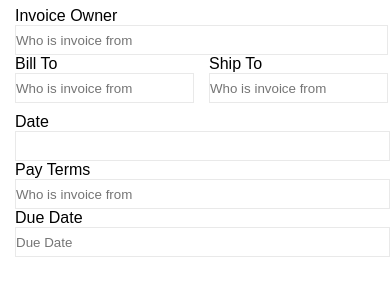
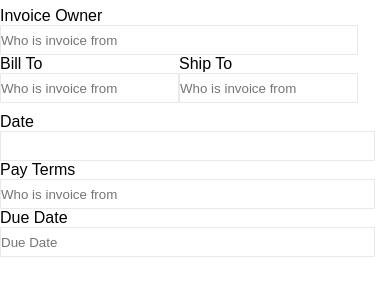
Before and after one commit to Oruikor/Tesk, a plain HTML site: page index.html in a window 390 px wide. Shown: the part 170-466 px from the top of the page. Drawn offline with Linux system fonts and the light colour scheme.

Commit message:
Update sty.css

```diff
--- a/sty.css
+++ b/sty.css
@@ -186,7 +186,7 @@ input{
 }
 .innermain{
     display: block;
-    margin-left: 15px;
+    margin-left: 0px;
 }
 .containe .main{
     display: block;
@@ -215,7 +215,7 @@ input{
     .secondinput{
         margin-top: 10px;
         float: left;
-        margin-left: 15px;
+        margin-left: 0px;
         width: 100%;
         text-align: left;
     }
```
